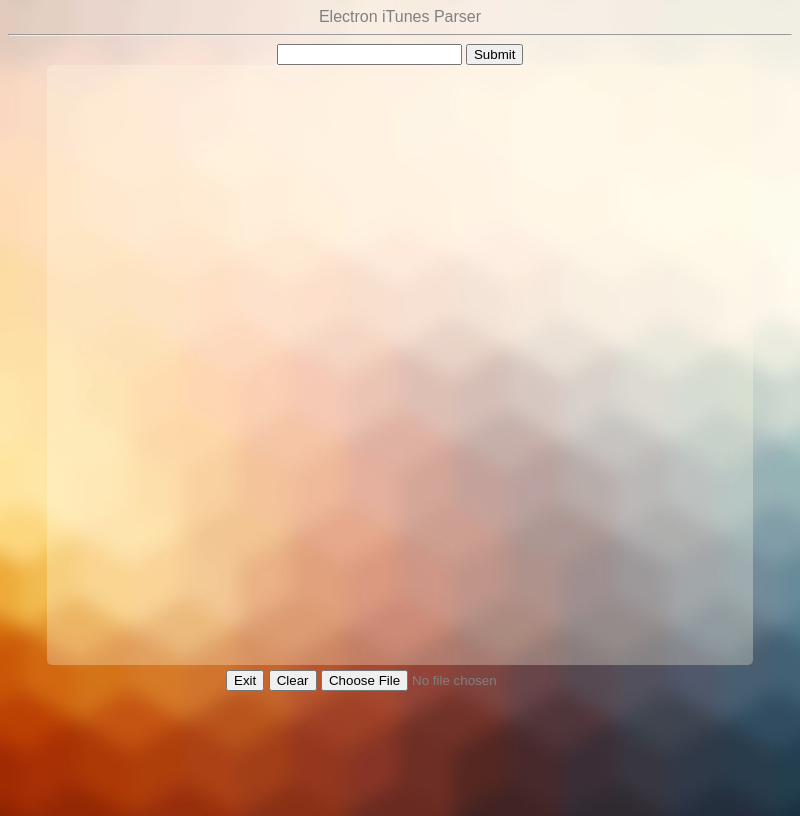
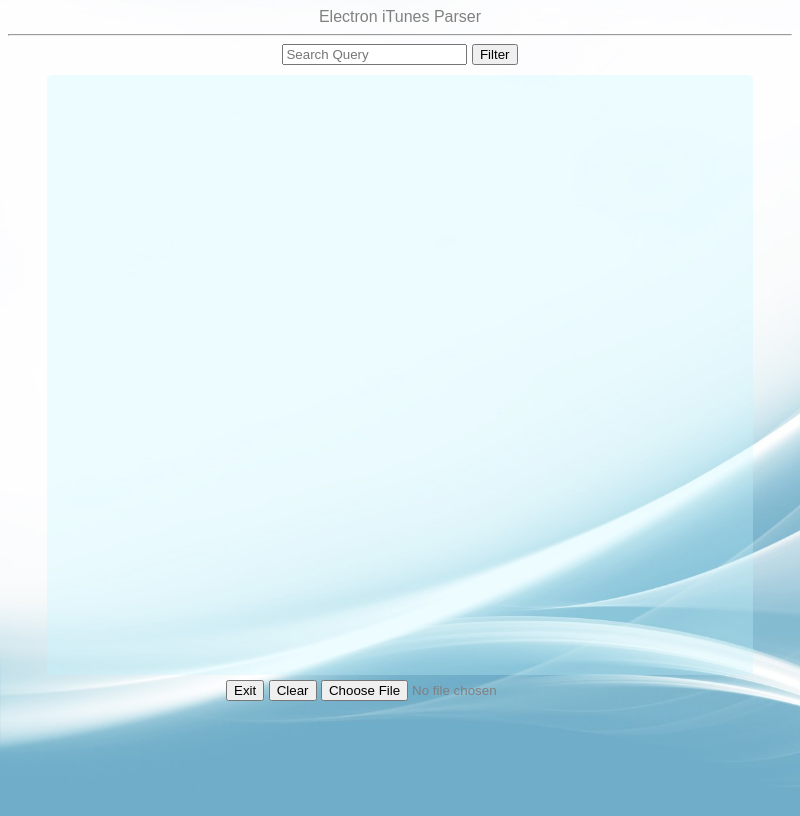
Before and after one commit to Jkwok0714/itunesparser, an Electron app: page index.html in a window 800 px wide. Both pictures are taken after a click on the button "Clear". Drawn offline with Linux system fonts and the light colour scheme.

Commit message:
Minor restyling and app quit functionality

```diff
--- a/index.html
+++ b/index.html
@@ -11,8 +11,8 @@
 <body>
 Electron iTunes Parser
 <hr />
-<input type="text" id="filterInput" />
-<button id="submitButton">Submit</button>
+<input type="text" id="filterInput" placeholder="Search Query" />
+<button id="submitButton">Filter</button>
 <div id="container">
   <div id="scrollbox"></div>
   <div id="scrollBg"></div>
--- a/js/script.js
+++ b/js/script.js
@@ -11,6 +11,7 @@
 
   $('#clearButton').on('click', () =>{
     $('#scrollbox').empty();
+    $('#fileLoader').val('');
   });
 
   $('#fileLoader').on('change', (event) => {
--- a/lib/styles.css
+++ b/lib/styles.css
@@ -1,6 +1,6 @@
 body {
   text-align: center;
-  background-image: url('../img/bg.jpg');
+  background-image: url('../img/bg2.jpg');
   background-size: cover;
   font-family: sans-serif;
   color: gray;
@@ -19,15 +19,15 @@
 #container {
   height: 75vh;
   width: 90%;
-  margin: auto;
-  margin-bottom: 5px;
+  margin: 10px auto 5px auto;
+  /*margin-bottom: 5px;*/
   position: relative;
 }
 
 #scrollBg {
   position: absolute;
   z-index: -1;
-  background-color: #fff8e2;
+  background-color: #c1f6ff;
   border-radius: 5px;
   width: 100%;
   height: 100%;
@@ -44,7 +44,7 @@
   width: 95%;
   margin: auto;
   margin-bottom: 5px;
-  border: 1px solid red;
+  border: 1px solid white;
   border-radius: 5px;
   display: table;
 
```
Also changed, not shown: main.js (+7 -0 lines), img/bg2.jpg (added), img/electron.png (added).
